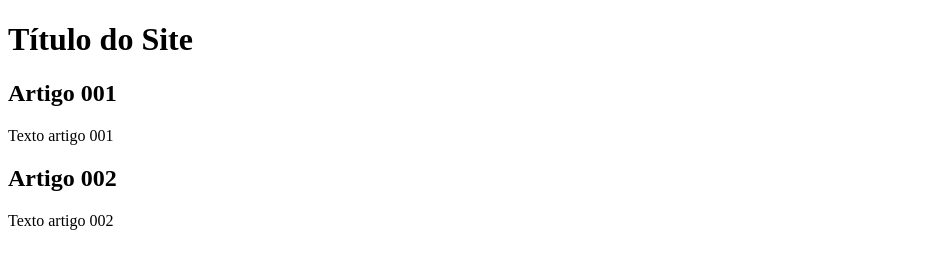
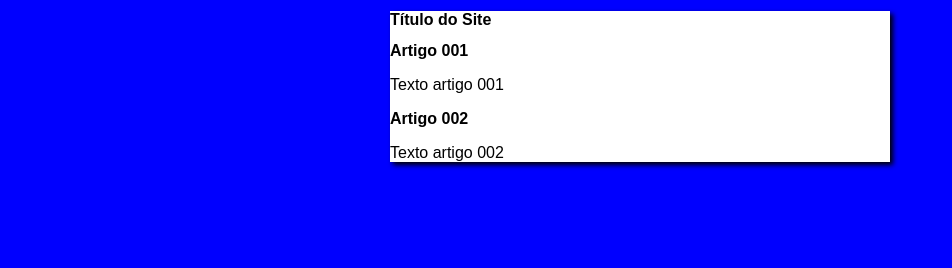
Before and after one commit to AndreVieira131987/Projeto-Site, a plain HTML site: page index.html in a window 1280 px wide. Shown: the whole page, without its empty margins (0-952 px from the left). Drawn offline with Linux system fonts and the light colour scheme.

Commit message:
Iniciei o design

```diff
--- /dev/null
+++ b/estilos/style.css
@@ -0,0 +1,16 @@
+* {
+    font-family: Arial, Helvetica, sans-serif;
+    font-size: 16px;
+}
+
+body {
+    background-color: blue;
+
+}
+
+main {
+    background-color: white;
+    width: 500px;
+    margin: auto;
+    box-shadow: 3px 3px 5px black;
+}
--- a/index.html
+++ b/index.html
@@ -4,6 +4,7 @@
     <meta charset="UTF-8">
     <meta name="viewport" content="width=device-width, initial-scale=1.0">
     <title>Título do Site</title>
+    <link rel="stylesheet" href="estilos/style.css">
 </head>
 <body>
     <main>
```
